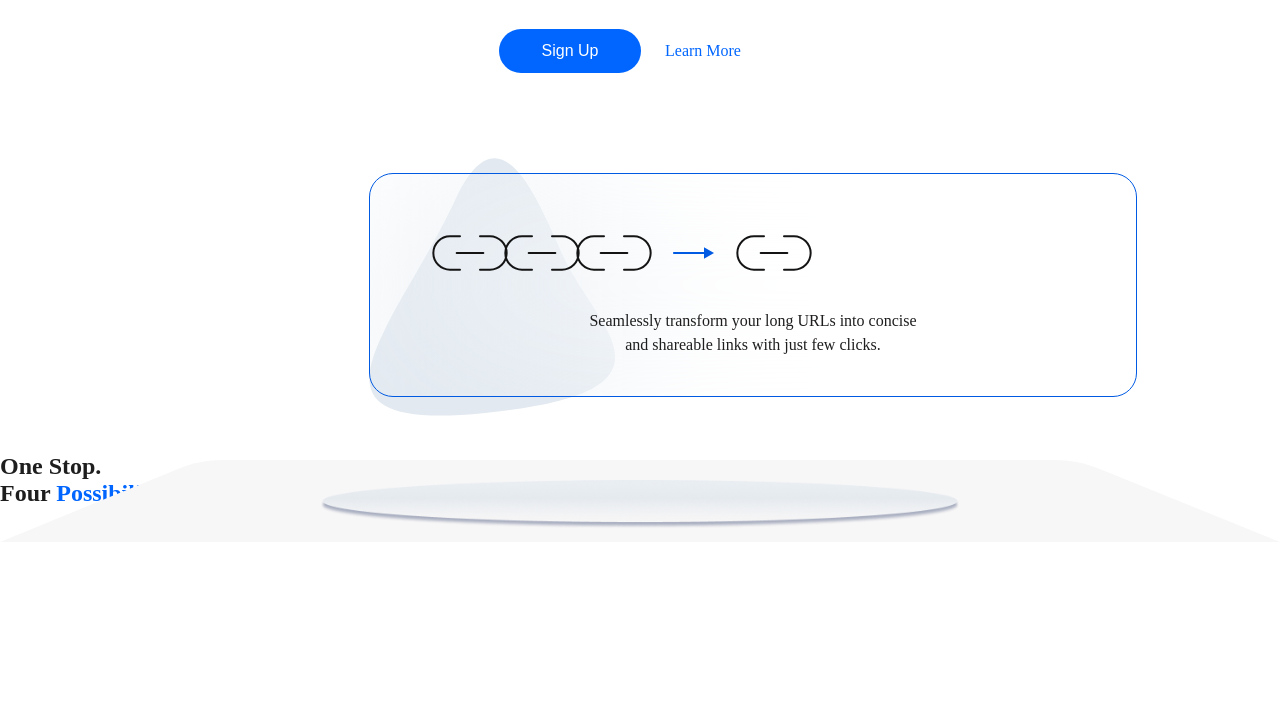
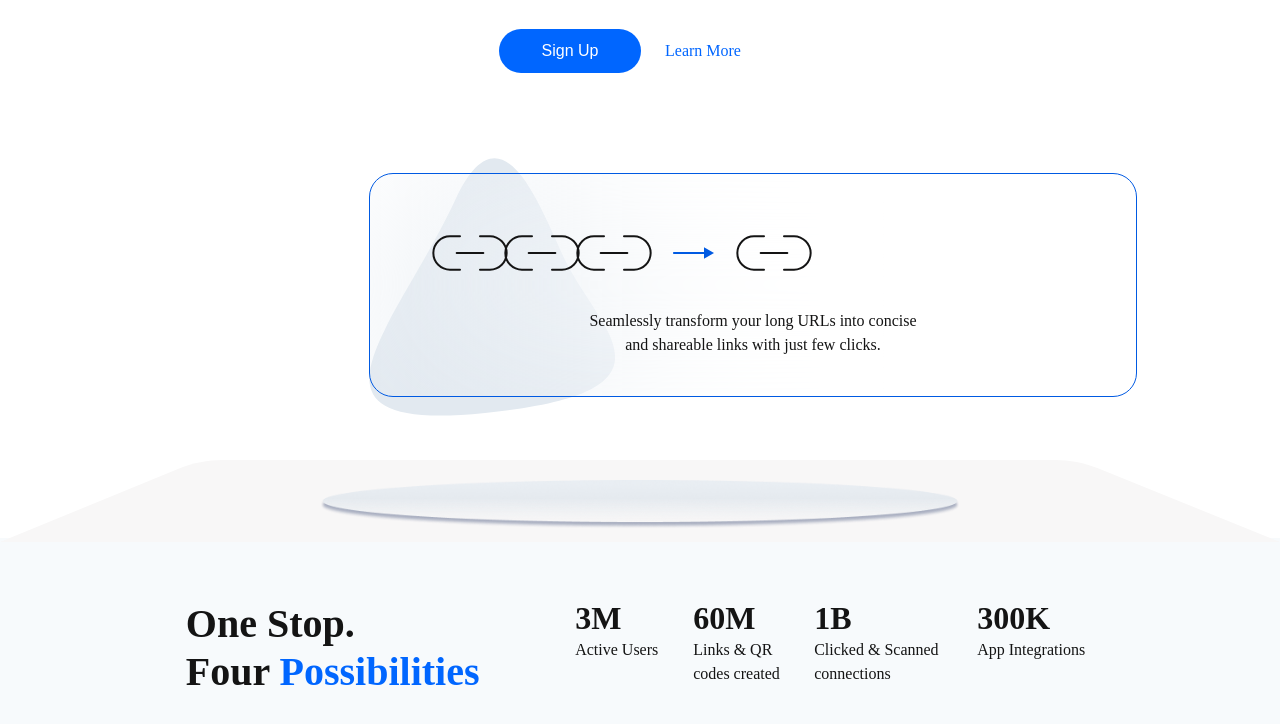
Before and after one commit to savvieSammie/scissors, a plain HTML site: page index.html in a window 1280 px wide. Shown: the part 434-1158 px from the top of the page. Before the commit the page ends 987 px from the top, so only its background shows below. Drawn offline with Linux system fonts and the light colour scheme.

Commit message:
completed the stats section

```diff
--- a/index.html
+++ b/index.html
@@ -72,14 +72,38 @@
         <img src="icons/rectangle.svg" alt="rectangle.svg" id="rectangle" />
       </section>
     </header>
+    <!-- main container -->
     <main>
-      <section class="container"></section>
-      <h2>
-        One Stop.
-        <br />
-        Four <span class="blue-text">Possibilities</span>
-      </h2>
-      <div></div>
+      <section class="container">
+        <h2>
+          One Stop.
+          <br />
+          Four <span class="blue-text">Possibilities</span>
+        </h2>
+        <div class="stats-container">
+          <div class="stats">
+            <div id="users">
+              <h4 class="stat-num">3M</h4>
+              <p class="stat-desc">Active Users</p>
+              <!-- desc means description in stat-desc -->
+            </div>
+            <div id="links-created">
+              <h4 class="stat-num">60M</h4>
+              <p class="stat-desc">Links &amp; QR codes created</p>
+            </div>
+          </div>
+          <div class="stats">
+            <div id="clicked">
+              <h4 class="stat-num">1B</h4>
+              <p class="stat-desc">Clicked &amp; Scanned connections</p>
+            </div>
+            <div id="integrations">
+              <h4 class="stat-num">300K</h4>
+              <p class="stat-desc">App Integrations</p>
+            </div>
+          </div>
+        </div>
+      </section>
       <section class="container">
         <div></div>
         <div></div>
--- a/style.css
+++ b/style.css
@@ -1,7 +1,8 @@
 :root {
   --accent-color: hsla(216, 100%, 50%, 1);
   --btn-color: hsl(0, 0%, 100%);
-  --text-color: hsl(0, 0%, 8%);
+  --text-color: #141414;
+  --pale-white: hsl(210, 50%, 98%);
 }
 
 * {
@@ -11,7 +12,7 @@
 }
 
 body {
-  color: #1e1e1e;
+  color: var(--text-color);
 }
 
 nav {
@@ -189,7 +190,7 @@ h1 {
   height: 93px;
 }
 
-.group-3 img{
+.group-3 > img{
   position: absolute;
   width: 100%;
 }
@@ -206,3 +207,76 @@ h1 {
 /* TODO: Remember to add the background pattern effect for the header/hero section */
 
 /* main cointainer */
+
+.container{
+  width: 100vw;
+  height: 220px;
+  display: flex;
+  align-items: center;
+  justify-content: space-around;
+  padding: 60px 140px;
+  position: relative;
+  top: 85px;
+  z-index: -1;
+}
+
+.container:first-of-type{
+  background-color: var(--pale-white);
+}
+
+.container > h2{
+  font-size: 40px;
+  line-height: 48px;
+}
+
+/* stats section */
+
+.stats-container{
+  display: inherit;
+}
+
+.stats{
+  display: inherit;
+  align-items: flex-start;
+  justify-content: center;
+  padding: 0 4px;
+  /* width: 291px; */
+  height: 100px;
+  gap: 30px;
+}
+
+.stats > div > h4{
+  font-size: 32px;
+  line-height: 40px;
+}
+
+.stats > div > p{
+  font-size: 16px;
+  line-height: 24px;
+}
+
+.stats > div{
+  display: flex;
+  align-items: flex-start;
+  flex-direction: column;
+}
+
+.stats > #users{
+  width: 88px;
+  height: 68px;
+}
+
+.stats > #links-created{
+  width: 113px;
+  height: 100px;
+}
+
+.stats > #clicked{
+  width: 133px;
+  height: 100px;
+}
+
+.stats > #integrations{
+  width: 113px;
+  height: 68px;
+}
```
